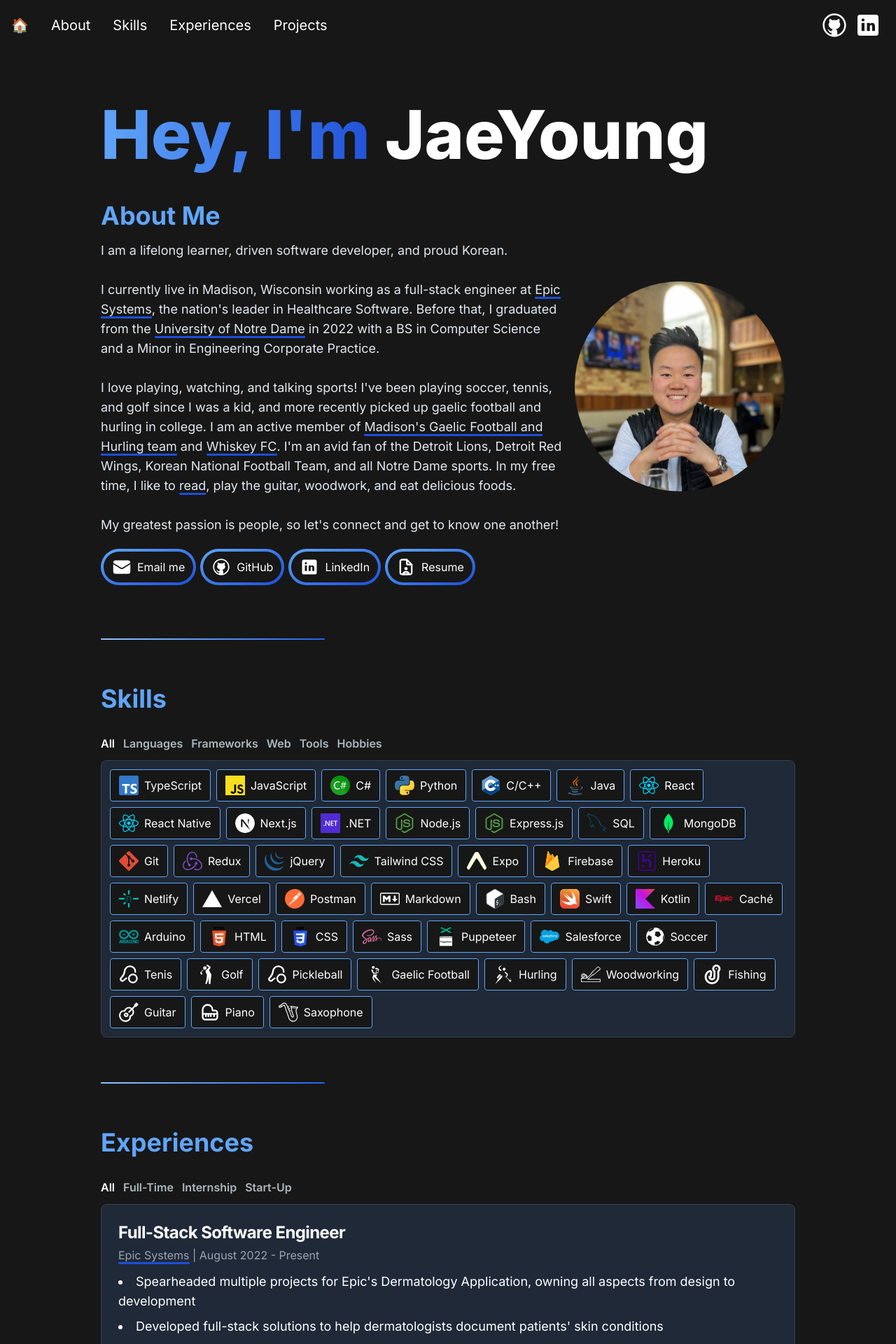
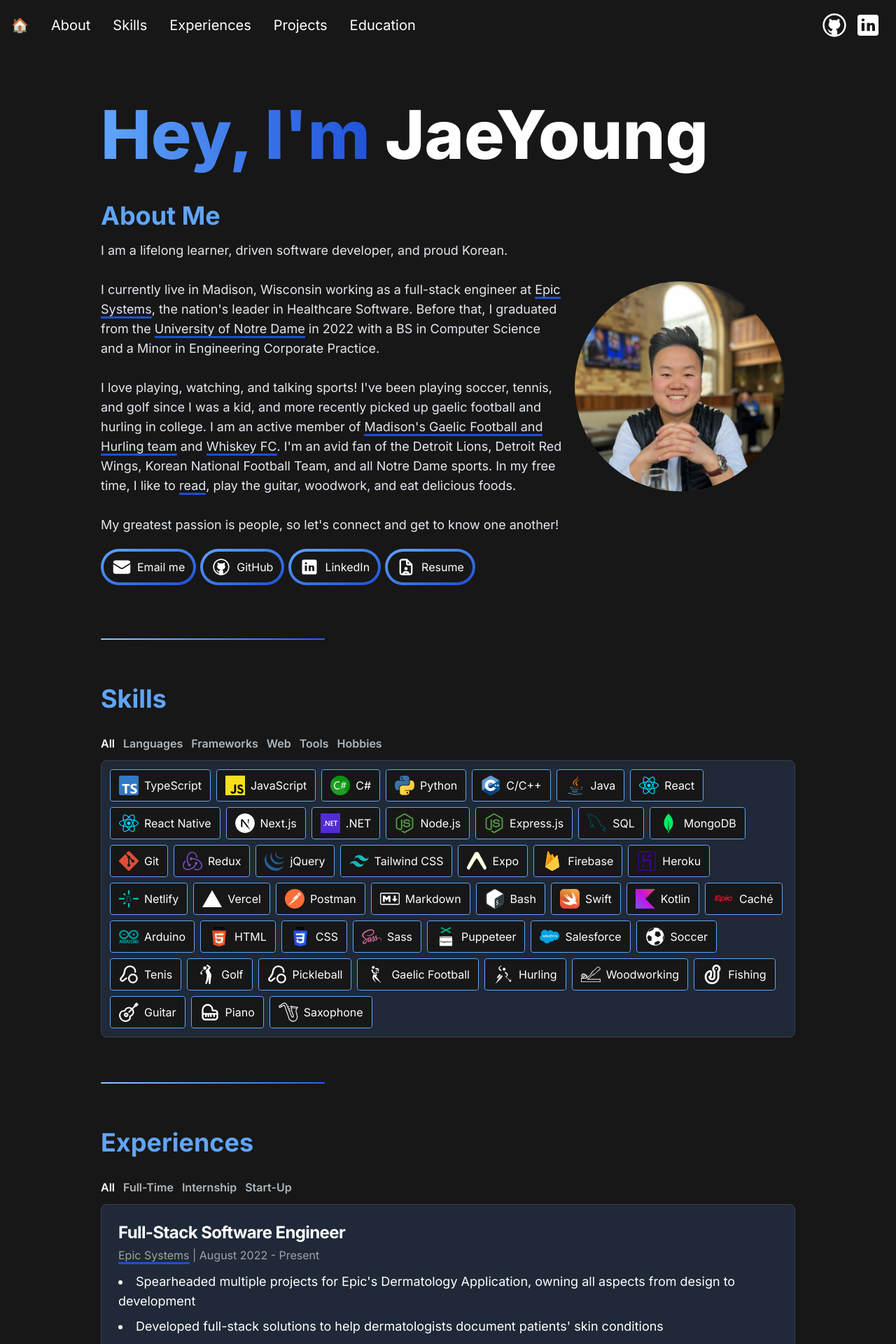
Before and after one commit to jaeyoungchang5/portfolio, a Next.js app: page / in a window 1280 px wide. Shown: the top 1920 px of the page at 70% size. Built offline with nearby package versions, Linux system fonts and the light colour scheme.

Commit message:
Add education section

```diff
--- /dev/null
+++ b/src/app/components/EducationSection.tsx
@@ -0,0 +1,31 @@
+import React from 'react'
+import { educations } from '../content'
+import Card from './Card'
+
+const EducationSection = () => {
+    return (
+        <section className='' id='education'>
+			<div className="place-self-center text-slate-200 text-left justify-self-start">
+                <h2 className="text-4xl font-bold text-blue-400 mb-4">
+                    Education
+                </h2>
+			</div>
+
+			<div className='flex flex-col'>
+                    {educations.map((education, index) => {
+						return (
+							<Card
+								key={index}
+								title={education.title}
+								subtitle={education.subtitle}
+								bulletPoints={education.bulletPoints}
+								technologies={education.technologies}
+							/>
+						)
+                    })}
+                </div>
+		</section>
+    )
+}
+
+export default EducationSection
--- a/src/app/components/Navbar.tsx
+++ b/src/app/components/Navbar.tsx
@@ -14,6 +14,7 @@
     { title: 'Skills', path: '#skills'},
     { title: 'Experiences', path: '#experiences'},
     { title: 'Projects', path: '#projects' },
+	{ title: 'Education', path: '#education' },
 ];
 
 const Navbar = () => {
--- a/src/app/content.ts
+++ b/src/app/content.ts
@@ -154,6 +154,7 @@
 		subtitle: 'A Golf Matching Mobile App',
 		bulletPoints: [
 			'Launched a golf mobile app that allows golfers to find nearby matches with similar golfing preferences',
+            'Earned 1st place award in class for best application',
 			'Developed features to allow users to swipe and match with profiles (think Tinder), message golfers they matched with, and use a map API to find golf courses and book tee times',
 			'Designed the backend framework to store and return data from a SQL database',
 		],
@@ -167,6 +168,7 @@
 			'Deployed a location discovery mobile application that enable users to find spaces on campus with their friends',
 			'Owned the development of the entire backend server, mobile app middleware, and the MongoDB database',
 			'Developed a feature to allow users to create custom, shareable meetups (via link or app) with friends, from which users could see how far others were from their meetup destination via a map API',
+            'Earned one of three perfect project grades in class',
 		],
 		technologies: ['ReactNative', 'TypeScript', 'Express', 'MongoDB'],
         type: [ PrjType.FullStack, PrjType.Mobile ]
@@ -204,3 +206,16 @@
         type: [ PrjType.FullStack, PrjType.Web ]
 	}
 ];
+
+export const educations: ICardProps[] = [
+	{
+		title: 'University of Notre Dame',
+		subtitle: '2018 - 2022 | GPA: 3.705',
+		bulletPoints: [
+			'Graduated with a BS in Computer Science from the College of Engineering',
+            'Earned a Minor in Engineering Corporate Practice',
+            'Relevant Courses: Data Structures, Algorithms, Operating Systems, Systems Programming, Advanced Databases, Computer Architecture, Logic Design, Theory of Computing, Programming Paradigms, Secure Software Engineering, Data Science, Droid Building, Discrete Mathematics'
+		],
+		technologies: [],
+	},
+];
--- a/src/app/page.tsx
+++ b/src/app/page.tsx
@@ -1,4 +1,5 @@
 import AboutSection from "./components/AboutSection";
+import EducationSection from "./components/EducationSection";
 import ExperiencesSection from "./components/ExperiencesSection";
 import Footer from "./components/Footer";
 import HeroSection from "./components/HeroSection";
@@ -21,6 +22,8 @@
 				<ExperiencesSection />
 				<SectionDivider />
 				<ProjectsSection />
+				<SectionDivider />
+				<EducationSection />
 			</div>
 			<Footer />
 		</main>
```
